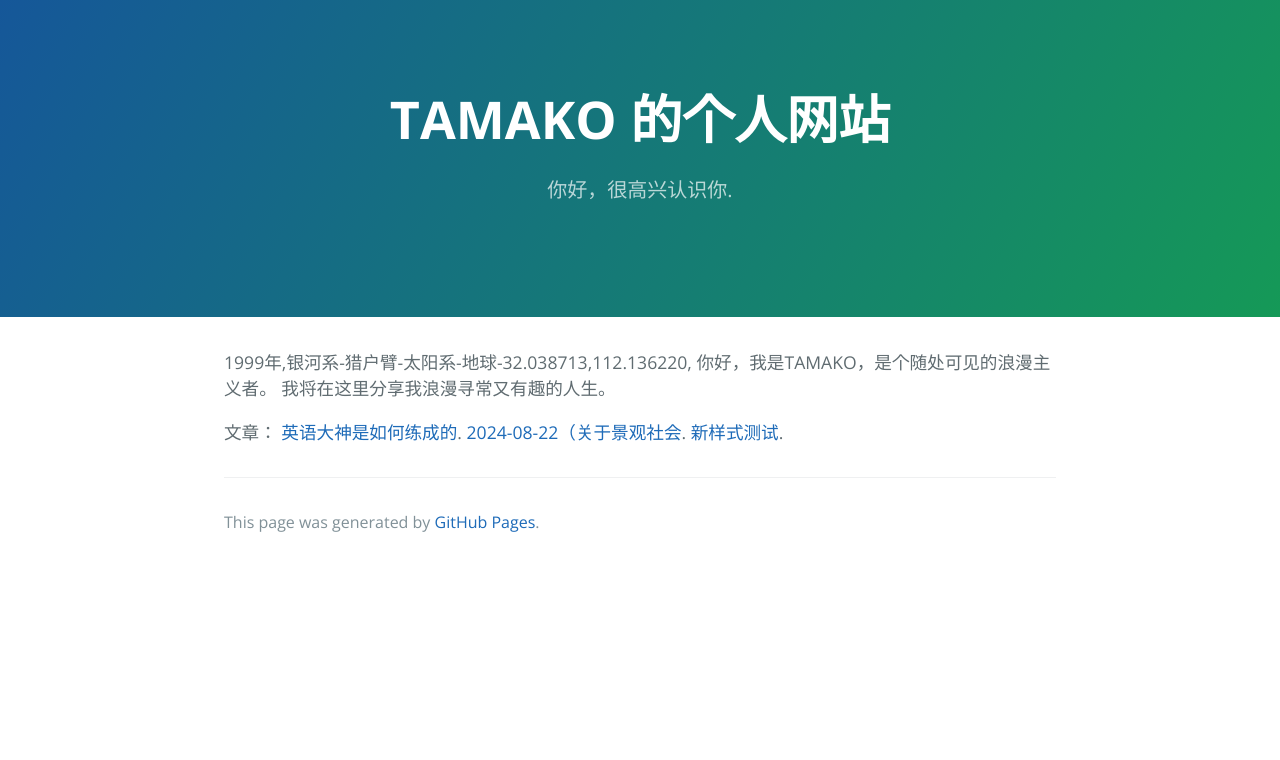
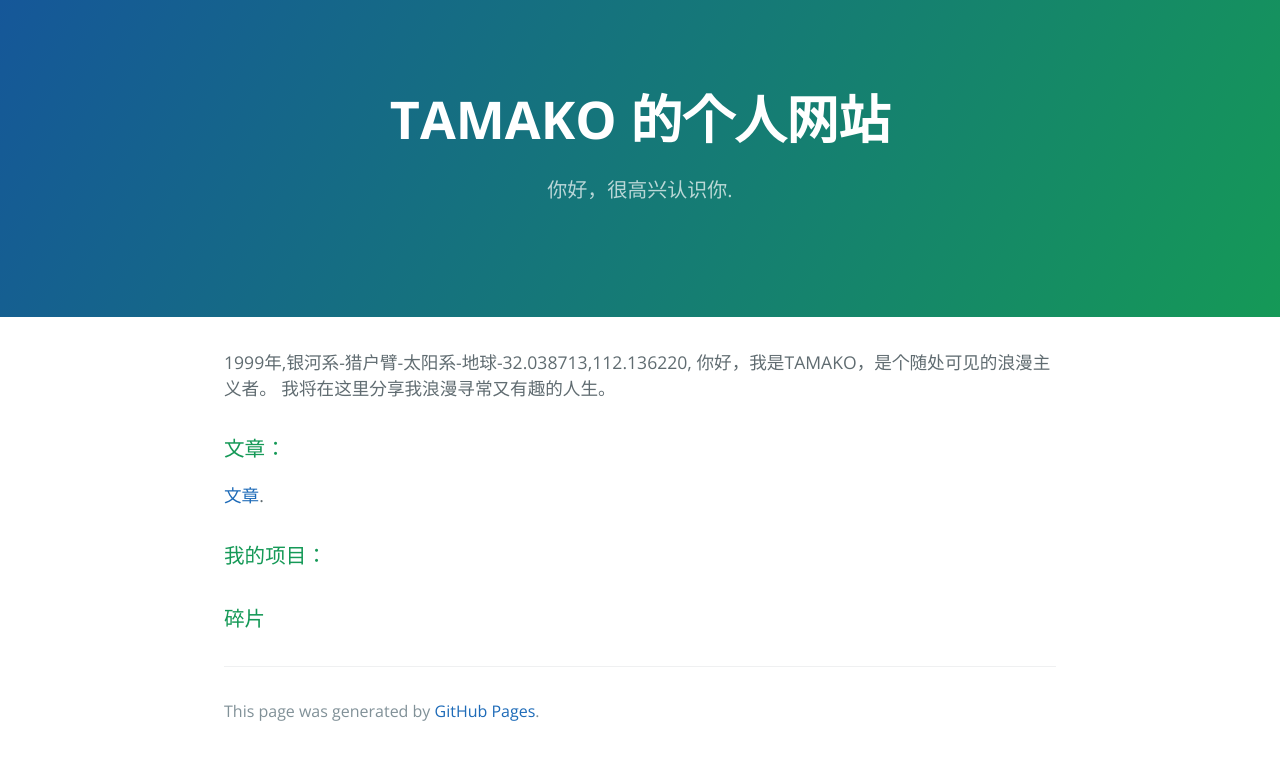
Before and after one commit to tamako23333/tamako23333.github.io, a Jekyll site: the page built from index.md, in a window 1280 px wide. Shown: the top 760 px of the page. Built offline with Jekyll 4.4.1, drawn with Linux system fonts in a browser that asks for light colours.

Commit message:
Update index.md

```diff
--- a/index.md
+++ b/index.md
@@ -6,7 +6,10 @@ layout: default
 你好，我是TAMAKO，是个随处可见的浪漫主义者。
 我将在这里分享我浪漫寻常又有趣的人生。
 
-文章：
-[英语大神是如何练成的](./another-page.html).
-[2024-08-22（关于景观社会](./关于景观社会.html).
-[新样式测试](./新样式的测试.html).
+### 文章：
+[文章](./新样式的测试.html).
+
+### 我的项目：
+
+
+### 碎片
```
